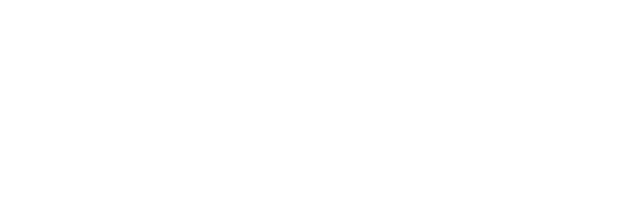
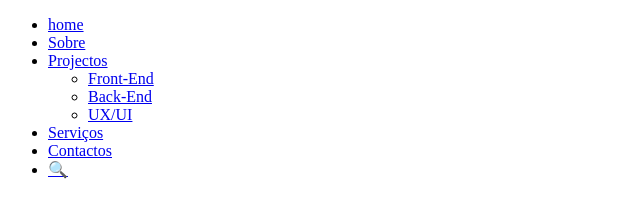
Before and after one commit to Ronaldo350-rony/portfolio, a plain HTML site: page index.html in a window 1280 px wide. Shown: the whole page, without its empty margins (0-640 px from the left). Drawn offline with Linux system fonts and the light colour scheme.

Commit message:
adicionando elementos no header

```diff
--- a/index.html
+++ b/index.html
@@ -1,15 +1,51 @@
-<!DOCTYPE html>
-<html lang="en">
-<head>
-    <meta charset="UTF-8">
-    <meta name="viewport" content="width=device-width, initial-scale=1.0">
-    <meta name="Author" content="Ronaldo_Fernandes">
-    <meta name="description" content="Portfolio">
+<!doctype html>
+<html lang="pt-pt">
+  <head>
+    <meta charset="UTF-8" />
+    <meta name="viewport" content="width=device-width, initial-scale=1.0" />
+    <meta name="Author" content="Ronaldo_Fernandes" />
+    <meta name="description" content="Portfolio" />
 
-    <title>Portfólio</title>
+    <title>Meu Portfólio</title>
+  </head>
+  <body>
+    <header>
+      <nav id="menu-de-navegação" name="menu principal">
+        <ul>
+          <li>
+            <a href="index.html">home</a>
+          </li>
+          <li>
+            <a href="Sobre">Sobre</a>
+          </li>
+          <li>
+            <a href="projectos">Projectos </a>
+            <ul>
+              <li>
+                <a href=" Front-end">Front-End</a>
+              </li>
 
-</head>
-<body>
+              <li>
+                <a href="Back-end">Back-End</a>
+              </li>
 
-</body>
+              <li>
+                <a href="UX/UI">UX/UI</a>
+              </li>
+            </ul>
+          </li>
+          <li>
+            <a href="Serviços">Serviços</a>
+          </li>
+
+          <li>
+            <a href="Contactos">Contactos</a>
+          </li>
+          <li>
+            <a href="#" aria-label="Pesquisar">🔍</a>
+          </li>
+        </ul>
+      </nav>
+    </header>
+  </body>
 </html>
```
